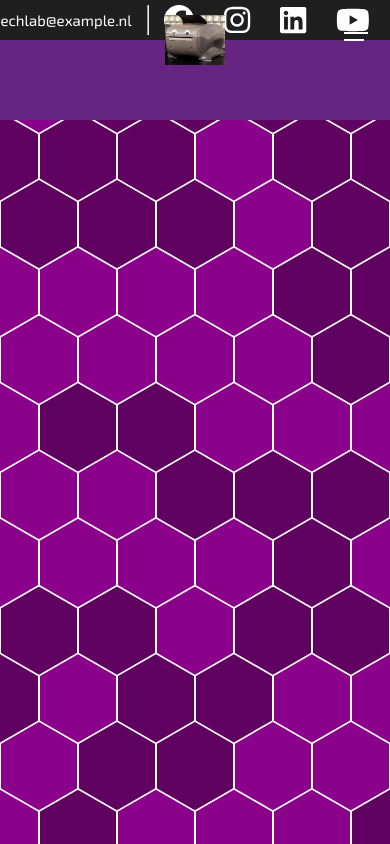
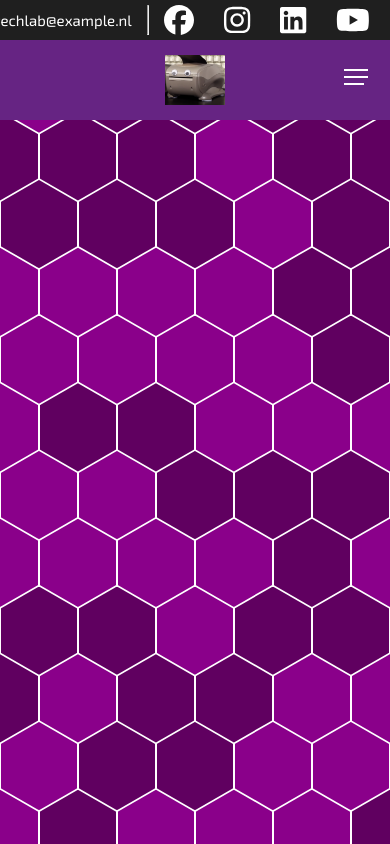
Before and after one commit to AstralPlays/boekingtechlab, an Angular app in the folder src/Angular-UI/: page / in a window 390 px wide. Built offline with nearby package versions, Linux system fonts and the light colour scheme.

Commit message:
fix header

```diff
--- a/src/Angular-UI/src/app/app.component.html
+++ b/src/Angular-UI/src/app/app.component.html
@@ -1,4 +1,6 @@
 <app-background></app-background>
 <app-header></app-header>
-<router-outlet></router-outlet>
+<main>
+	<router-outlet></router-outlet>
+</main>
 <!-- <app-foter></app-foter> -->
--- a/src/Angular-UI/src/app/app.component.scss
+++ b/src/Angular-UI/src/app/app.component.scss
@@ -0,0 +1,3 @@
+main {
+	margin-top: 80px;
+}
--- a/src/Angular-UI/src/app/components/header/header.component.html
+++ b/src/Angular-UI/src/app/components/header/header.component.html
@@ -2,7 +2,7 @@
 	<app-social-media-bar></app-social-media-bar>
 
 	<nav>
-		<div class="menu-nav ">
+		<div class="menu-nav">
 			<div class="menu" (click)="toggleMenu()">
 				<span class="menuburger"></span>
 			</div>
--- a/src/Angular-UI/src/app/components/header/header.component.scss
+++ b/src/Angular-UI/src/app/components/header/header.component.scss
@@ -20,8 +20,13 @@ $nav-underline: white;
 header {
 
 	nav {
+		position: absolute;
+		left: 0;
+		right: 0;
+		z-index: 9999;
 
 		.menu-nav {
+			position: relative;
 			height: $nav-height;
 			transition: min-height 0.5s ease-in-out;
 			min-height: 0vh;
@@ -112,18 +117,18 @@ header {
 				}
 
 				&.expanded {
-					min-height: 100vh;
+					min-height: calc(100vh - 40px);
 				}
 
 				.menu {
 					display: block;
-					position: fixed;
-					z-index: 99999;
+					position: absolute;
+					top: calc($nav-height/2 - 20px);
 					right: 16px;
-					top: 16px;
 					height: 40px;
 					width: 40px;
 					cursor: pointer;
+					z-index: 99999;
 					@include transition-ease(0.5);
 
 					&burger {
--- a/src/Angular-UI/src/app/components/login-page/login-page.component.html
+++ b/src/Angular-UI/src/app/components/login-page/login-page.component.html
@@ -1,4 +1,3 @@
-<body>
 <div class="container">
 	<div class="wrap">
 		<form [formGroup]="loginForm" (ngSubmit)="onSubmit()">
@@ -40,4 +39,3 @@
 		</form>
 	</div>
 </div>
-</body>
```
Lines whose indentation alone changed are shown as unchanged.
